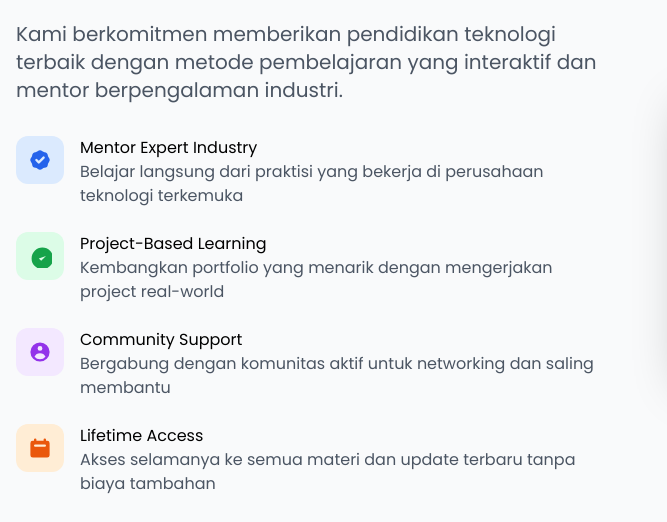
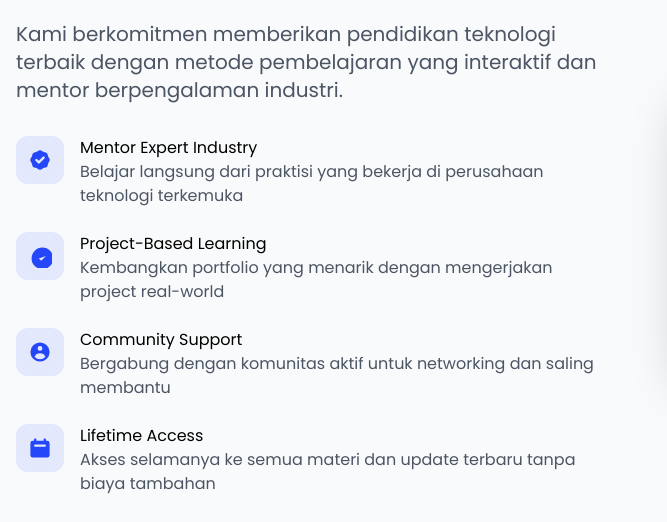
Before and after one commit to work-bwa/claude-code, a plain HTML site: page src/index.html in a window 1280 px wide. Shown: the part 3280-3802 px from the top of the page, 0-667 px from the left. Drawn offline with nearby package versions, Linux system fonts and the light colour scheme.

Commit message:
fix: color brand

```diff
--- a/src/index.html
+++ b/src/index.html
@@ -1720,10 +1720,10 @@
             <div class="space-y-6">
               <div class="flex items-start">
                 <div
-                  class="w-12 h-12 bg-blue-100 rounded-xl flex items-center justify-center mr-4 flex-shrink-0"
+                  class="w-12 h-12 bg-bwa-primary/10 rounded-xl flex items-center justify-center mr-4 flex-shrink-0"
                 >
                   <svg
-                    class="w-6 h-6 text-blue-600"
+                    class="w-6 h-6 text-bwa-primary"
                     fill="currentColor"
                     viewBox="0 0 20 20"
                   >
@@ -1745,10 +1745,10 @@
 
               <div class="flex items-start">
                 <div
-                  class="w-12 h-12 bg-green-100 rounded-xl flex items-center justify-center mr-4 flex-shrink-0"
+                  class="w-12 h-12 bg-bwa-primary/10 rounded-xl flex items-center justify-center mr-4 flex-shrink-0"
                 >
                   <svg
-                    class="w-6 h-6 text-green-600"
+                    class="w-6 h-6 text-bwa-primary"
                     fill="currentColor"
                     viewBox="0 0 20 20"
                   >
@@ -1768,10 +1768,10 @@
 
               <div class="flex items-start">
                 <div
-                  class="w-12 h-12 bg-purple-100 rounded-xl flex items-center justify-center mr-4 flex-shrink-0"
+                  class="w-12 h-12 bg-bwa-primary/10 rounded-xl flex items-center justify-center mr-4 flex-shrink-0"
                 >
                   <svg
-                    class="w-6 h-6 text-purple-600"
+                    class="w-6 h-6 text-bwa-primary"
                     fill="currentColor"
                     viewBox="0 0 20 20"
                   >
@@ -1793,10 +1793,10 @@
 
               <div class="flex items-start">
                 <div
-                  class="w-12 h-12 bg-orange-100 rounded-xl flex items-center justify-center mr-4 flex-shrink-0"
+                  class="w-12 h-12 bg-bwa-primary/10 rounded-xl flex items-center justify-center mr-4 flex-shrink-0"
                 >
                   <svg
-                    class="w-6 h-6 text-orange-600"
+                    class="w-6 h-6 text-bwa-primary"
                     fill="currentColor"
                     viewBox="0 0 20 20"
                   >
```
